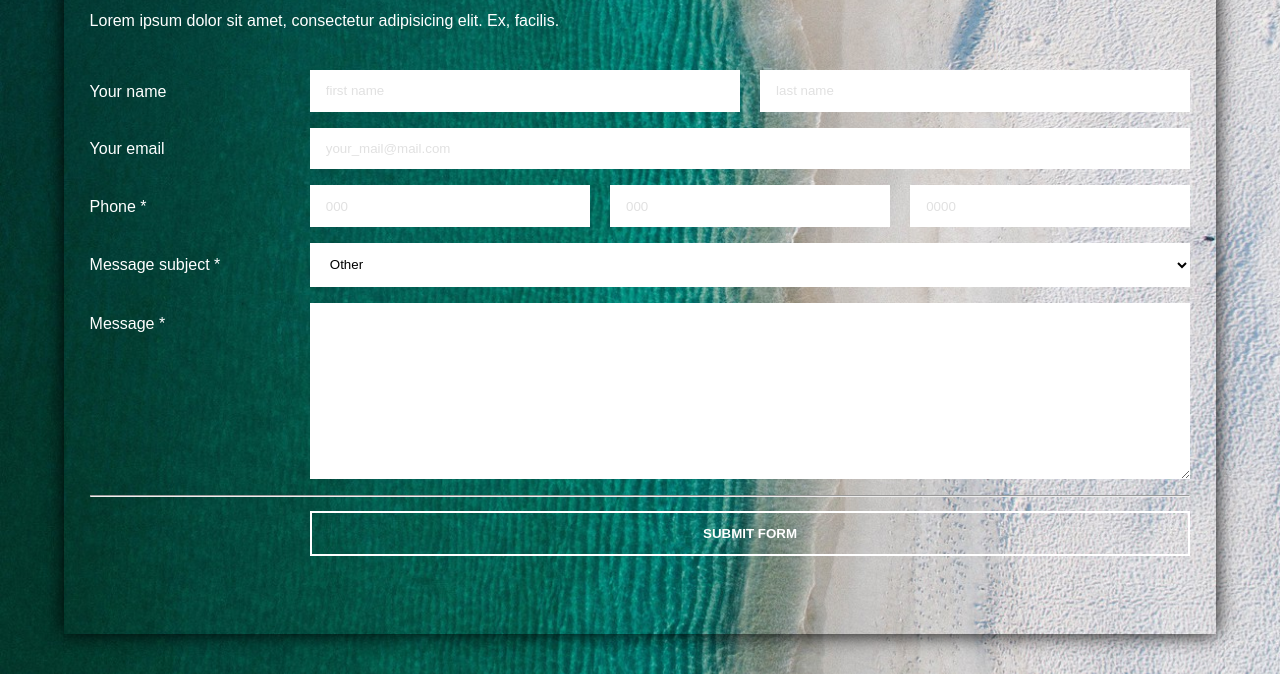
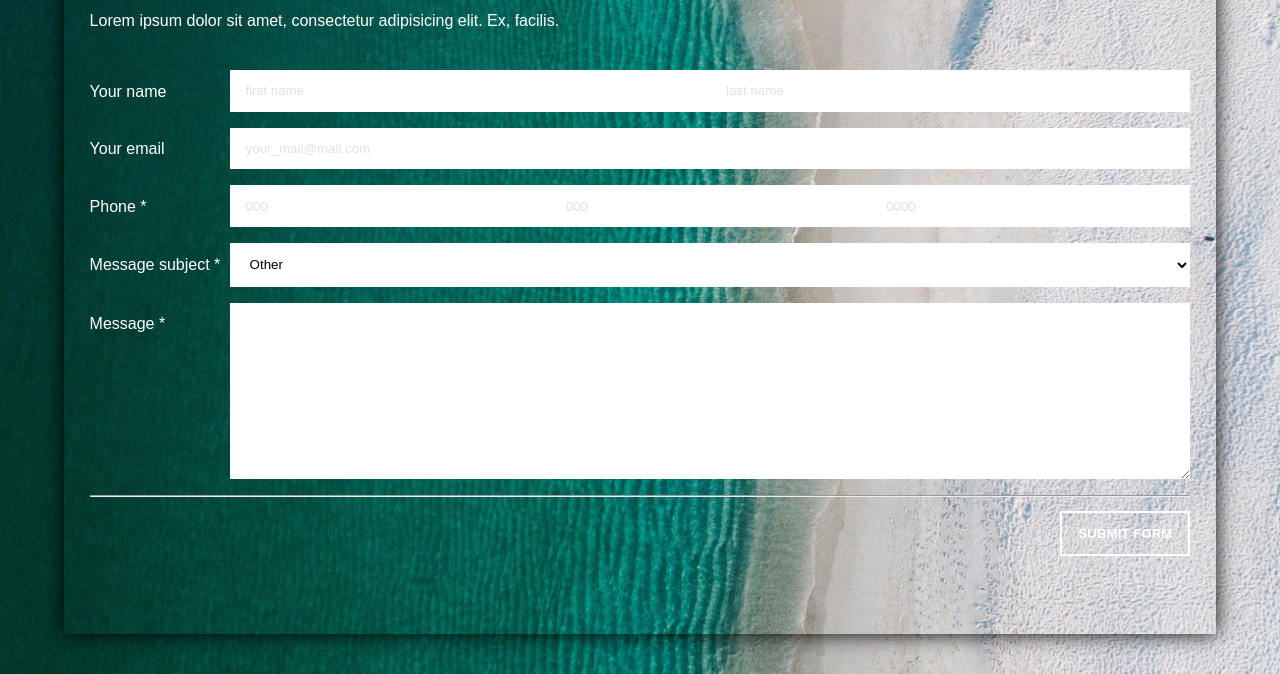
Before and after one commit to Popovsky/form2, a plain HTML site: page index.html in a window 1280 px wide. Shown: the part 161-835 px from the top of the page. Drawn offline with Linux system fonts and the light colour scheme.

Commit message:
Commit 4

```diff
--- a/css/styles.css
+++ b/css/styles.css
@@ -40,6 +40,7 @@
 .userFormSection {
     display: flex;
     justify-content: space-between;
+    flex-wrap: wrap;
     margin: 1em 0;
 }
 
@@ -48,14 +49,15 @@
 }
 
 .text {
-    width: 20%;
+    min-width: 140px;
     padding-top: 0.8em;
 }
 
 .input {
     display: flex;
     justify-content: space-between;
-    width: 80%;
+    flex-grow: 1;
+    flex-wrap: wrap;
 }
 
 .input > *, .submitButton {
@@ -63,14 +65,15 @@
 }
 
 .input > * {
-    width: 100%;
+    min-width: 120px;
     background: white;
     border: none;
+    flex-grow: 1;
 }
 
-.input > input + input {
-    margin-left: 1.5em;
-}
+/*.input > input + input {*/
+/*    margin-left: 1.5em;*/
+/*}*/
 
 .contentForm:first-letter {
     text-transform: uppercase;
```
